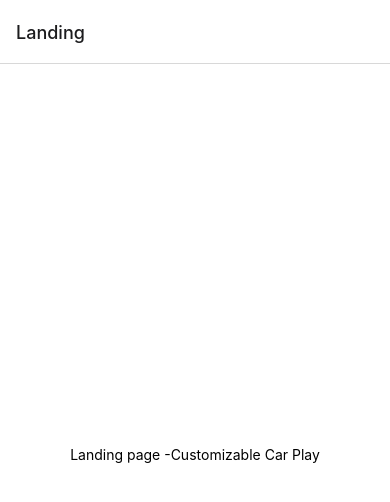
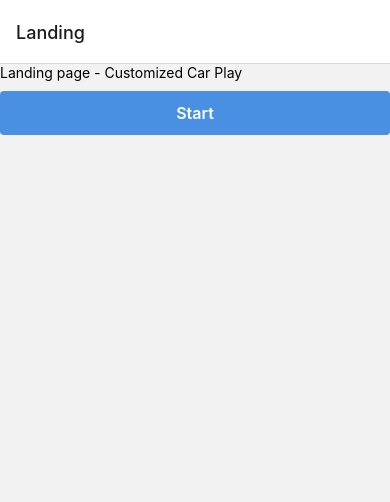
Before and after one commit to WSU-4110/Customizable-CarPlay, a React Native app in the folder CustomizableCarPlay/: screen /Landing in a window 390 px wide. Shown: the top 502 px of the page. Built offline with nearby package versions, Linux system fonts and the light colour scheme.

Commit message:
Added route to home page in Navigator.js -- Added base template to home page -- Created StyledComponent.js to export css styles -- Modified landing page to accept a button that navigates to home page

```diff
--- /dev/null
+++ b/CustomizableCarPlay/StyledComponents.js
@@ -0,0 +1,15 @@
+import styled from "styled-components/native";
+
+export const StyledButton = styled.TouchableOpacity`
+  background-color: #4a90e2;
+  padding: 12px 24px;
+  border-radius: 4px;
+  align-items: center;
+  margin-top: 10px;
+`;
+
+export const StyledButtonText = styled.Text`
+  color: #fff;
+  font-size: 16px;
+  font-weight: 600;
+`;
--- a/CustomizableCarPlay/navigator.js
+++ b/CustomizableCarPlay/navigator.js
@@ -14,6 +14,7 @@ function AppNavigator() {
     <NavigationContainer>
       <Stack.Navigator initialRouteName="Landing">
         <Stack.Screen name="Landing" component={Landing} />
+        <Stack.Screen name="Home" component={Home} />
       </Stack.Navigator>
     </NavigationContainer>
   );
--- a/CustomizableCarPlay/pages/home.js
+++ b/CustomizableCarPlay/pages/home.js
@@ -0,0 +1,12 @@
+import React from "react";
+import { View, Text } from "react-native";
+
+function Home() {
+  return (
+    <View>
+      <Text>Hello, welcome to Home!</Text>
+    </View>
+  );
+}
+
+export default Home;
--- a/CustomizableCarPlay/pages/landing.js
+++ b/CustomizableCarPlay/pages/landing.js
@@ -1,22 +1,23 @@
 import React from "react";
 import { StatusBar } from "expo-status-bar";
-import { StyleSheet, Text, View } from "react-native";
+import { View, Text } from "react-native";
+import { StyledButton, StyledButtonText } from "../StyledComponents";
+import { useNavigation } from "@react-navigation/native";
 
-// Capitalize component function name
 export default function Landing() {
+  const navigation = useNavigation();
+
+  const navigateToHome = () => {
+    navigation.navigate("Home");
+  };
+
   return (
-    <View style={styles.container}>
-      <Text>Landing page -Customizable Car Play</Text>
+    <View>
+      <Text>Landing page - Customized Car Play</Text>
+      <StyledButton onPress={navigateToHome}>
+        <StyledButtonText>Start</StyledButtonText>
+      </StyledButton>
       <StatusBar style="auto" />
     </View>
   );
 }
-
-const styles = StyleSheet.create({
-  container: {
-    flex: 1,
-    backgroundColor: "#fff",
-    alignItems: "center",
-    justifyContent: "center",
-  },
-});
```
